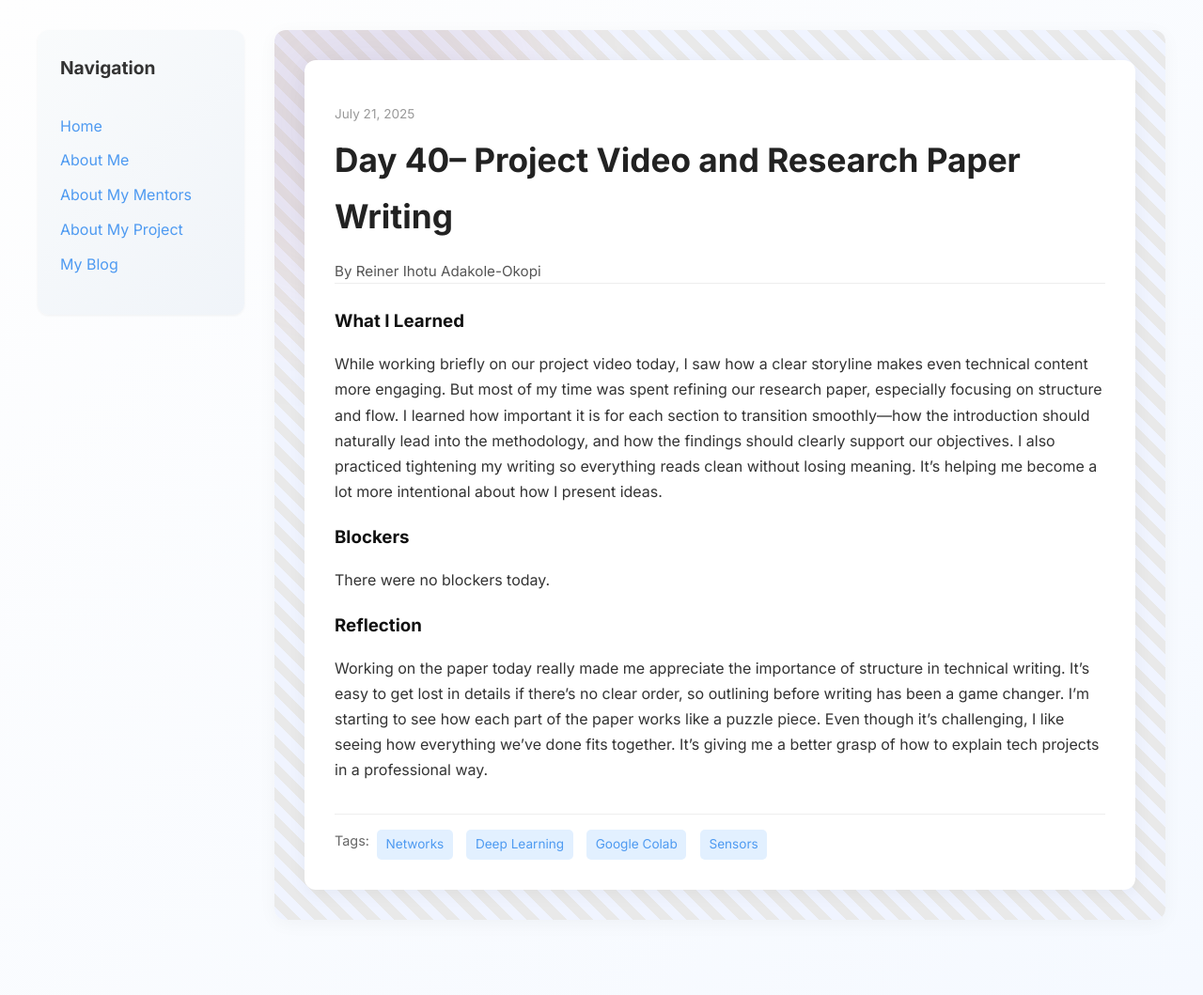
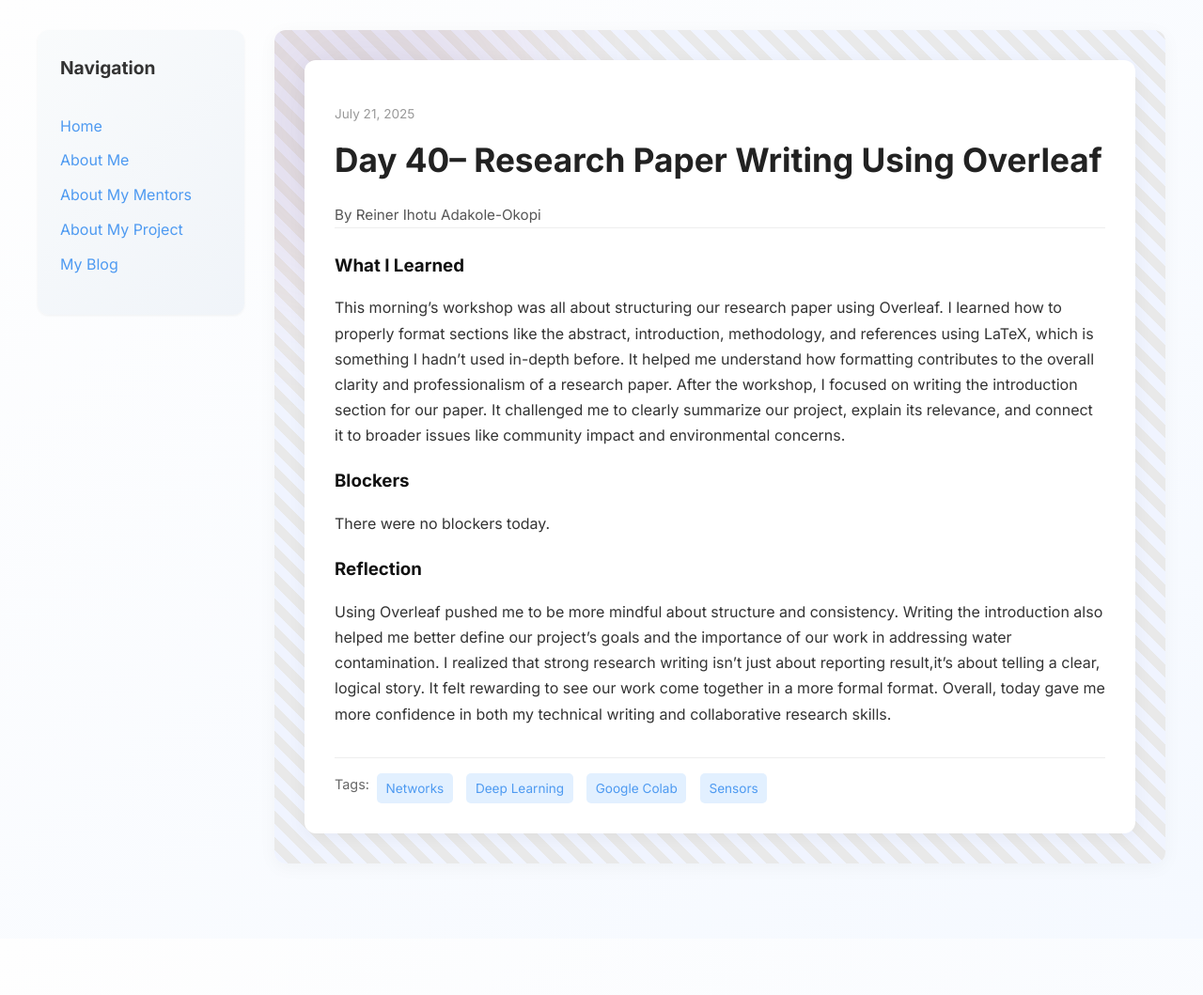
Before and after one commit to Reiner343/Reiner343.github.io, a Jekyll site: the page built from _posts/2025-07-21-day-40.md, in a window 1280 px wide. Shown: the whole page at 94% size. Built offline with Jekyll 4.4.1, drawn with Linux system fonts in a browser that asks for light colours; after the commit the page ends 999 px from its top, so only the background shows below that.

Commit message:
Update 2025-07-21-day-40.md

```diff
--- a/_posts/2025-07-21-day-40.md
+++ b/_posts/2025-07-21-day-40.md
@@ -1,17 +1,17 @@
 ---
 layout: post
-title: "Day 40– Project Video and Research Paper Writing"
+title: "Day 40– Research Paper Writing Using Overleaf"
 date: 2025-07-21
 author: Reiner Ihotu Adakole-Okopi
 permalink: /day40.html
 tags: ["Networks", "Deep Learning", "Google Colab", "Sensors"]
 
 what_i_learned: |
-  While working briefly on our project video today, I saw how a clear storyline makes even technical content more engaging. But most of my time was spent refining our research paper, especially focusing on structure and flow. I learned how important it is for each section to transition smoothly—how the introduction should naturally lead into the methodology, and how the findings should clearly support our objectives. I also practiced tightening my writing so everything reads clean without losing meaning. It's helping me become a lot more intentional about how I present ideas.
+  This morning’s workshop was all about structuring our research paper using Overleaf. I learned how to properly format sections like the abstract, introduction, methodology, and references using LaTeX, which is something I hadn’t used in-depth before. It helped me understand how formatting contributes to the overall clarity and professionalism of a research paper. After the workshop, I focused on writing the introduction section for our paper. It challenged me to clearly summarize our project, explain its relevance, and connect it to broader issues like community impact and environmental concerns.
 
 blockers: |
   There were no blockers today.
 
 reflection: |
-  Working on the paper today really made me appreciate the importance of structure in technical writing. It's easy to get lost in details if there’s no clear order, so outlining before writing has been a game changer. I’m starting to see how each part of the paper works like a puzzle piece. Even though it’s challenging, I like seeing how everything we’ve done fits together. It’s giving me a better grasp of how to explain tech projects in a professional way.
+  Using Overleaf pushed me to be more mindful about structure and consistency. Writing the introduction also helped me better define our project’s goals and the importance of our work in addressing water contamination. I realized that strong research writing isn’t just about reporting result,it’s about telling a clear, logical story. It felt rewarding to see our work come together in a more formal format. Overall, today gave me more confidence in both my technical writing and collaborative research skills.
 ---
```
